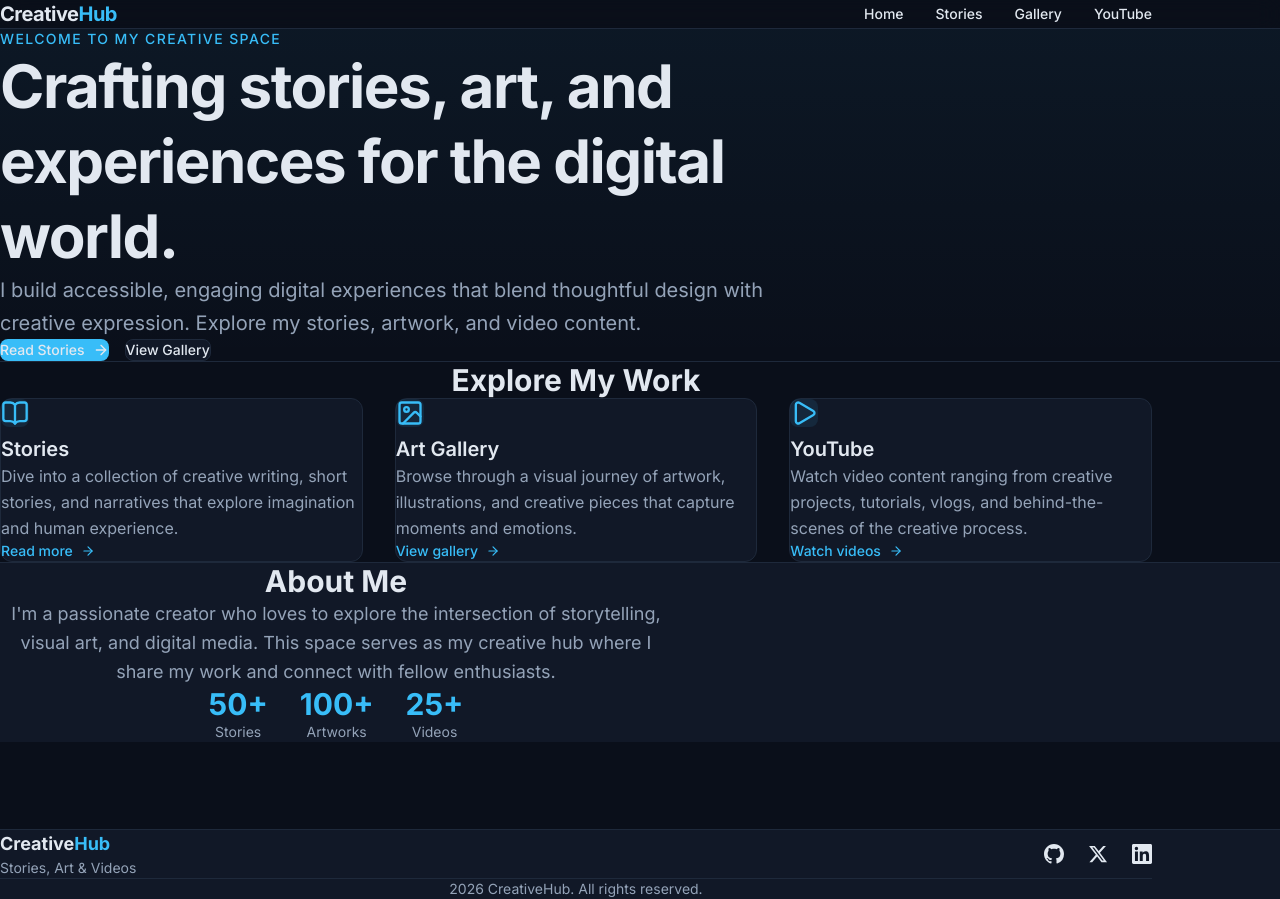
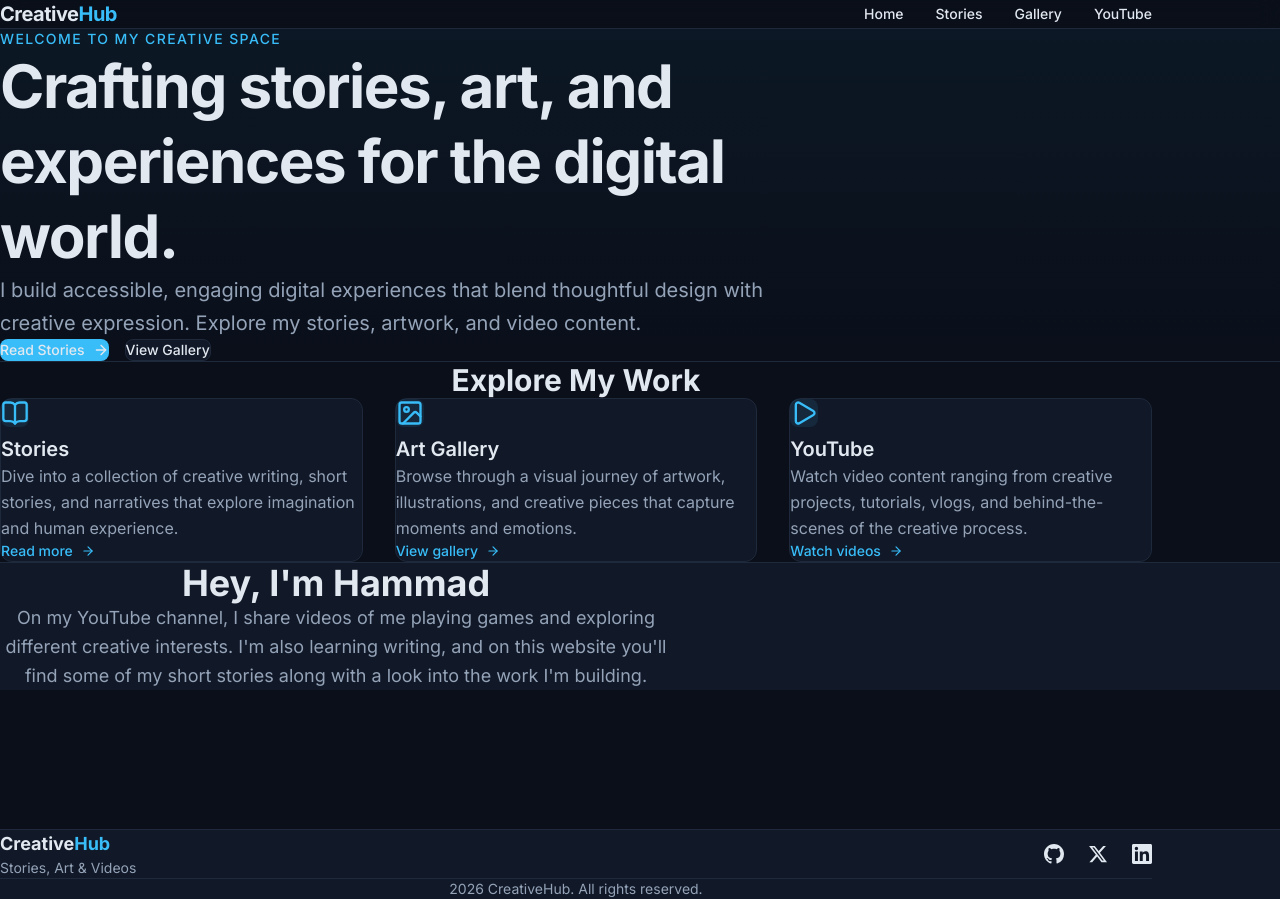
Before and after one commit to HammadMirza8/HammadMirza8, a Next.js app: page / in a window 1280 px wide. Built offline with nearby package versions, Linux system fonts and the light colour scheme.

Commit message:
feat: update About Me section with personalized content
Convert inline styles to Tailwind and remove stats block

Co-authored-by: Hammad Mirza <174458225+HammadMirza8@users.noreply.github.com>

```diff
--- a/app/page.tsx
+++ b/app/page.tsx
@@ -107,32 +107,17 @@ export default function HomePage() {
       </section>
 
       {/* About Section */}
-      <section className="border-t border-border bg-card py-24">
-        <div className="mx-auto max-w-6xl px-6">
+      <section className="border-t border-border bg-card py-20">
+        <div className="mx-auto max-w-[900px] px-5">
           <div className="mx-auto max-w-2xl text-center">
-            <h2 className="mb-6 text-2xl font-bold text-foreground md:text-3xl">
-              About Me
+            <h2 className="mb-5 text-4xl font-bold text-foreground">
+              Hey, I&apos;m Hammad
             </h2>
             <p className="text-lg leading-relaxed text-muted-foreground">
-              I&apos;m a passionate creator who loves to explore the intersection of
-              storytelling, visual art, and digital media. This space serves as
-              my creative hub where I share my work and connect with fellow
-              enthusiasts.
+              On my YouTube channel, I share videos of me playing games and exploring different creative interests.
+              I&apos;m also learning writing, and on this website you&apos;ll find some of my short stories along with
+              a look into the work I&apos;m building.
             </p>
-            <div className="mt-8 flex justify-center gap-8 text-center">
-              <div>
-                <p className="text-3xl font-bold text-primary">50+</p>
-                <p className="mt-1 text-sm text-muted-foreground">Stories</p>
-              </div>
-              <div>
-                <p className="text-3xl font-bold text-primary">100+</p>
-                <p className="mt-1 text-sm text-muted-foreground">Artworks</p>
-              </div>
-              <div>
-                <p className="text-3xl font-bold text-primary">25+</p>
-                <p className="mt-1 text-sm text-muted-foreground">Videos</p>
-              </div>
-            </div>
           </div>
         </div>
       </section>
```
